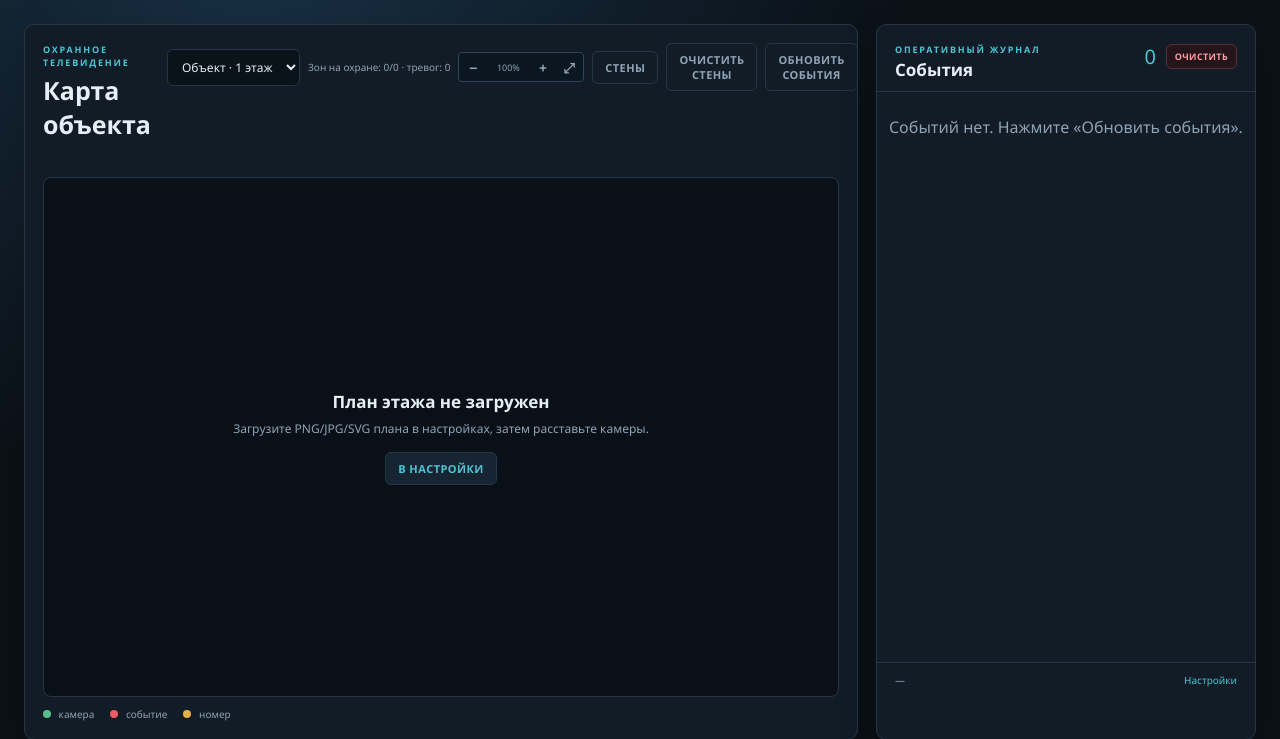
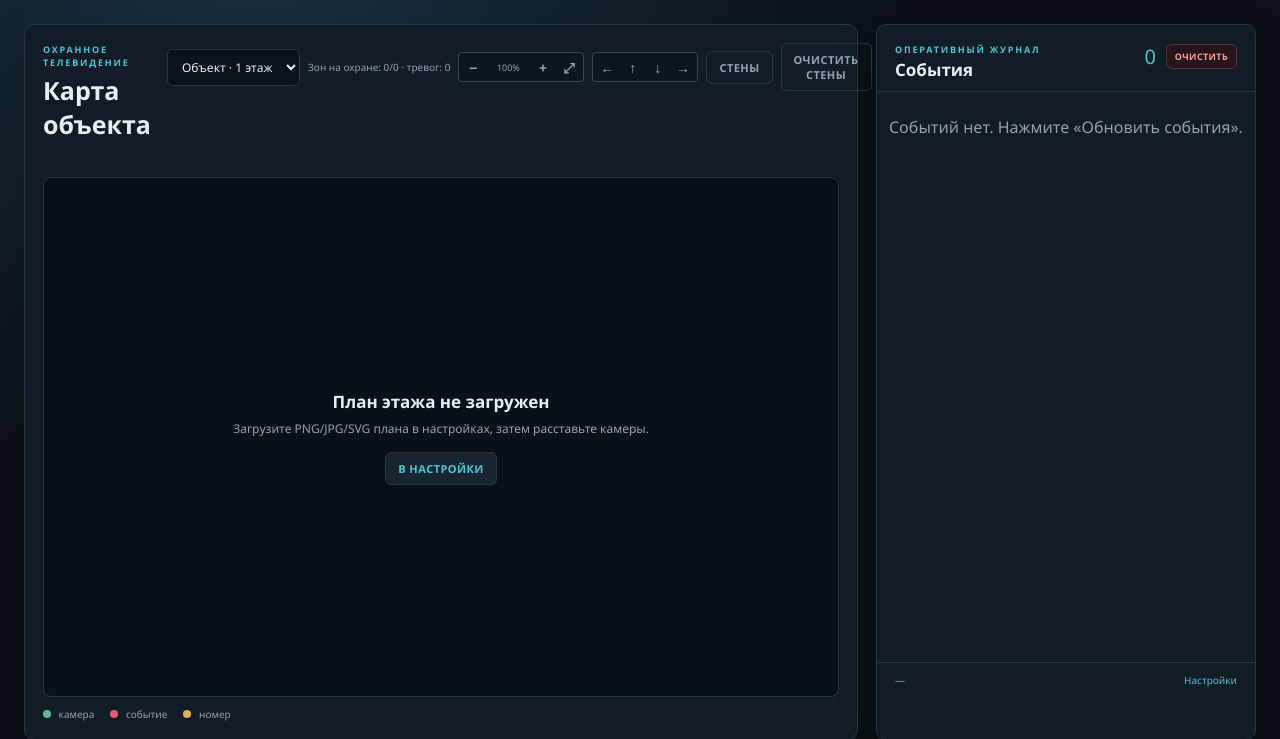
Before and after one commit to andrey-geben/VHS-Security, a Flask app: page / in a window 1280 px wide. Shown: the part 68-807 px from the top of the page. Run offline with Flask 3, Linux system fonts and the light colour scheme; the visitor is signed in with stand-in values (Sample User, id 1); data comes from the database, SQL or seed files in the repository; data that the repository does not hold is empty.

Commit message:
Add map pan controls

```diff
--- a/static/js/map.js
+++ b/static/js/map.js
@@ -87,6 +87,15 @@ function resetMapView() {
   state.zoom = 1;
   state.panX = 0;
   state.panY = 0;
+  applyMapTransform();
+}
+
+function panMap(dx, dy) {
+  const stage = $("#planStage");
+  if (!stage) return;
+  const rect = stage.getBoundingClientRect();
+  state.panX += dx * rect.width;
+  state.panY += dy * rect.height;
   applyMapTransform();
 }
 
@@ -773,6 +782,10 @@ function stagePoint(event) {
 $("#zoomIn").addEventListener("click", () => setMapZoom(state.zoom * 1.25));
 $("#zoomOut").addEventListener("click", () => setMapZoom(state.zoom / 1.25));
 $("#zoomFit").addEventListener("click", resetMapView);
+$("#panLeft").addEventListener("click", () => panMap(0.2, 0));
+$("#panUp").addEventListener("click", () => panMap(0, 0.2));
+$("#panDown").addEventListener("click", () => panMap(0, -0.2));
+$("#panRight").addEventListener("click", () => panMap(-0.2, 0));
 
 $("#planStage").addEventListener("wheel", (event) => {
   event.preventDefault();
--- a/templates/index.html
+++ b/templates/index.html
@@ -6,10 +6,11 @@ body[data-role="viewer"] .admin-only{display:none!important}
 body[data-role="viewer"] .rotate-handle{display:none!important}
 body[data-role="viewer"] .camera-editor input{pointer-events:none;opacity:.5}
 .guard-summary{font-size:10px;color:var(--muted);white-space:nowrap}
-.map-zoom{display:flex;align-items:center;gap:2px;border:1px solid #2e4657;border-radius:4px;padding:2px;background:#0b1720}
-.map-zoom button{min-width:24px;height:24px;padding:0 5px;border:0;border-radius:3px;background:transparent;color:var(--muted);font-size:14px;cursor:pointer}
-.map-zoom button:hover{background:#17303d;color:var(--ink)}
+.map-zoom,.map-pan{display:flex;align-items:center;gap:2px;border:1px solid #2e4657;border-radius:4px;padding:2px;background:#0b1720}
+.map-zoom button,.map-pan button{min-width:24px;height:24px;padding:0 5px;border:0;border-radius:3px;background:transparent;color:var(--muted);font-size:14px;cursor:pointer}
+.map-zoom button:hover,.map-pan button:hover{background:#17303d;color:var(--ink)}
 .map-zoom span{min-width:42px;text-align:center;font-size:9px;color:var(--muted)}
+.map-pan{gap:1px}
 .plan-stage{overflow:hidden}
 .plan-world{position:absolute;inset:0;transform-origin:0 0;will-change:transform;z-index:1}
 .plan-world img{display:block;width:100%;height:100%;max-height:none;object-fit:contain;user-select:none}
@@ -47,6 +48,12 @@ body[data-role="viewer"] .camera-editor input{pointer-events:none;opacity:.5}
           <span id="zoomLabel">100%</span>
           <button type="button" id="zoomIn" aria-label="Увеличить">+</button>
           <button type="button" id="zoomFit" aria-label="Сбросить масштаб">⤢</button>
+        </div>
+        <div class="map-pan" title="Прокрутка плана">
+          <button type="button" id="panLeft" aria-label="Влево">←</button>
+          <button type="button" id="panUp" aria-label="Вверх">↑</button>
+          <button type="button" id="panDown" aria-label="Вниз">↓</button>
+          <button type="button" id="panRight" aria-label="Вправо">→</button>
         </div>
         <button class="ghost admin-only" id="wallBtn">Стены</button>
         <button class="ghost admin-only" id="wallClear">Очистить стены</button>
```
Also changed, not shown: README.md.
